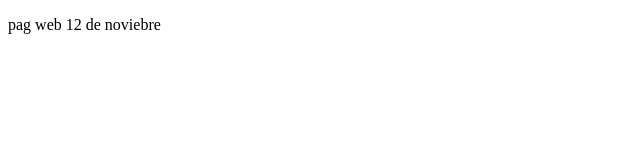
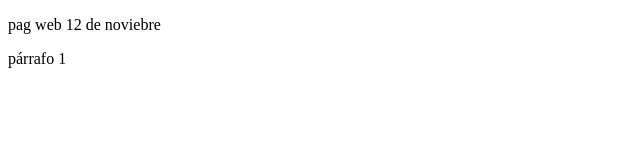
Before and after one commit to Fiestadepayton/12noviembre, a plain HTML site: page index.html in a window 1280 px wide. Shown: the full height of the page, 0-640 px from the left. Drawn offline with Linux system fonts and the light colour scheme.

Commit message:
Parrafo 1 añadido

```diff
--- a/index.html
+++ b/index.html
@@ -8,5 +8,6 @@
 </head>
 <body>
     <p>pag web 12 de noviebre</p>
+    <p>párrafo 1</p>
 </body>
 </html>
```
